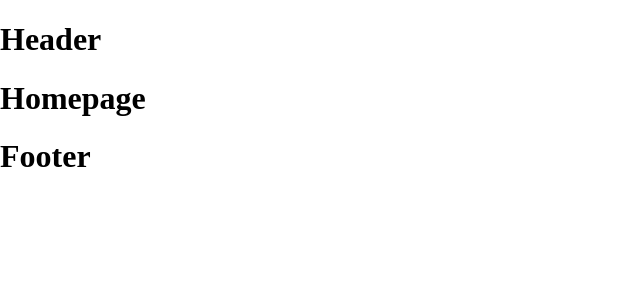
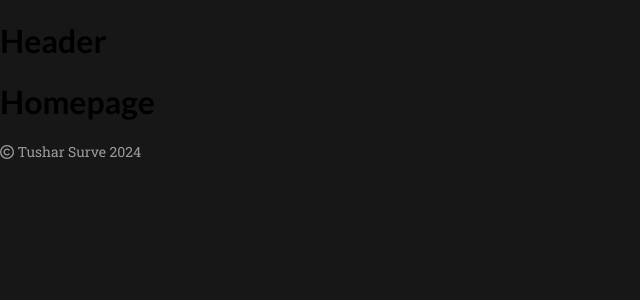
Before and after one commit to TusharSSurve/portfolio, a React (Create React App) app: page / in a window 1280 px wide. Shown: the top 300 px of the page, without its empty margins (0-640 px from the left). Built offline with nearby package versions, Linux system fonts and the light colour scheme; the HTML template or start-up script is replaced by a standard one.

Commit message:
[test] : Started with Footer CSS

```diff
--- a/package.json
+++ b/package.json
@@ -4,6 +4,10 @@
   "private": true,
   "homepage": "https://TusharSSurve.github.io/portfolio",
   "dependencies": {
+    "@fortawesome/fontawesome-svg-core": "^6.5.2",
+    "@fortawesome/free-regular-svg-icons": "^6.5.2",
+    "@fortawesome/free-solid-svg-icons": "^6.5.2",
+    "@fortawesome/react-fontawesome": "^0.2.0",
     "@testing-library/jest-dom": "^5.17.0",
     "@testing-library/react": "^13.4.0",
     "@testing-library/user-event": "^13.5.0",
--- /dev/null
+++ b/src/global/Cursor.js
@@ -0,0 +1,27 @@
+import React, { useState, useEffect } from 'react';
+import styles from './Cursor.module.css';
+const Cursor = () => {
+  const [cursorPos, setCursorPos] = useState({ x: -100, y: -100 });
+
+  useEffect(() => {
+    const updateCursorPosition = (e) => {
+      setCursorPos({ x: e.clientX, y: e.clientY });
+    };
+
+    window.addEventListener('mousemove', updateCursorPosition);
+
+    return () => {
+      window.removeEventListener('mousemove', updateCursorPosition);
+    };
+  }, []);
+
+  return (
+    <div className={styles['custom-cursor']} style={{ left: cursorPos.x, top: cursorPos.y }}>
+      <svg xmlns="http://www.w3.org/2000/svg" viewBox="0 0 24 24" width="24" height="24" fill="none" stroke="#000000" strokeWidth="2" strokeLinecap="round" strokeLinejoin="round">
+        <circle cx="12" cy="12" r="10" />
+      </svg>
+    </div>
+  );
+};
+
+export default Cursor;
--- /dev/null
+++ b/src/global/Cursor.module.css
@@ -0,0 +1,17 @@
+.custom-cursor {
+  position: fixed;
+  pointer-events: none;
+  z-index: 9999;
+  transition: transform 0.15s ease-out;
+  transform: translate(-50%, -50%);
+}
+
+.custom-cursor svg {
+  width: 20px;
+  height: 20px;
+  fill: none;
+  stroke: var(--neon-orange-color);
+  stroke-width: 1;
+  stroke-linecap: round;
+  stroke-linejoin: round;
+}
--- a/src/global/Footer.js
+++ b/src/global/Footer.js
@@ -1,9 +1,12 @@
 import React from "react";
+import { FontAwesomeIcon } from '@fortawesome/react-fontawesome';
+import { faCopyright } from '@fortawesome/free-regular-svg-icons';
+import styles from './Footer.module.css';
 
 const Footer = () => {
   return (
     <footer>
-      <h1>Footer</h1>
+      <p className={styles.copyright}><FontAwesomeIcon icon={faCopyright} /> Tushar Surve 2024</p>
     </footer>
   );
 }
--- a/src/global/Footer.module.css
+++ b/src/global/Footer.module.css
@@ -0,0 +1,4 @@
+.copyright {
+  font-size: var(--font-14);
+  color: var(--dark-white-color);
+}
--- a/src/index.css
+++ b/src/index.css
@@ -1,10 +1,15 @@
+@import url('https://fonts.googleapis.com/css2?family=Lato:ital,wght@0,300;0,400;0,700;1,300;1,400;1,700&family=Roboto+Slab:wght@100..900&display=swap');
+
 :root {
   /*colors*/
   --white-color: #f5f5f7;
+  --dark-white-color: #9C9C9C;
   --black-color: #1d1d1f;
   --warm-black: #171717;
-  --grey-color: #444445;
+  --light-grey-color: #444445;
   --neon-orange-color: #FF5F1F;
+  --grey-color: #3b3b3b;
+  --dark-grey-color: #1B1B1B;
 
   /* fonts */
   --font-64: 64px;
@@ -19,13 +24,13 @@
   --font-20: 20px;
   --font-18: 18px;
   --font-16: 16px;
+  --font-14: 14px;
   --font-12: 12px;
 
   /*font weight*/
+  --font-weight-300: 300;
   --font-weight-400: 400;
-  --font-weight-500: 500;
   --font-weight-700: 700;
-  --font-weight-800: 800;
 
   /*line height*/
   --line-height-25: 25px;
@@ -38,11 +43,26 @@
   --line-height-19: 19px;
 
   /*font*/
-
+  --font-roboto-slab: "Roboto Slab", serif;
+  --font-lato: "Lato", sans-serif;
 }
 
 body {
   margin: 0;
   -webkit-font-smoothing: antialiased;
   -moz-osx-font-smoothing: grayscale;
+  background-color: var(--warm-black);
 }
+
+h1,
+h2,
+h3,
+h4,
+h5,
+h6 {
+  font-family: var(--font-lato);
+}
+
+p {
+  font-family: var(--font-roboto-slab);
+}
--- a/src/pages/Root.js
+++ b/src/pages/Root.js
@@ -2,10 +2,12 @@ import React from 'react';
 import { Outlet } from 'react-router-dom';
 import Footer from '../global/Footer';
 import Header from '../global/Header';
+import Cursor from '../global/Cursor';
 
 const Root = () => {
   return (
     <>
+      <Cursor />
       <Header />
       <main>
         <Outlet />
```
Also changed, not shown: 1 other file (tests, documents, lock files or other folders).
